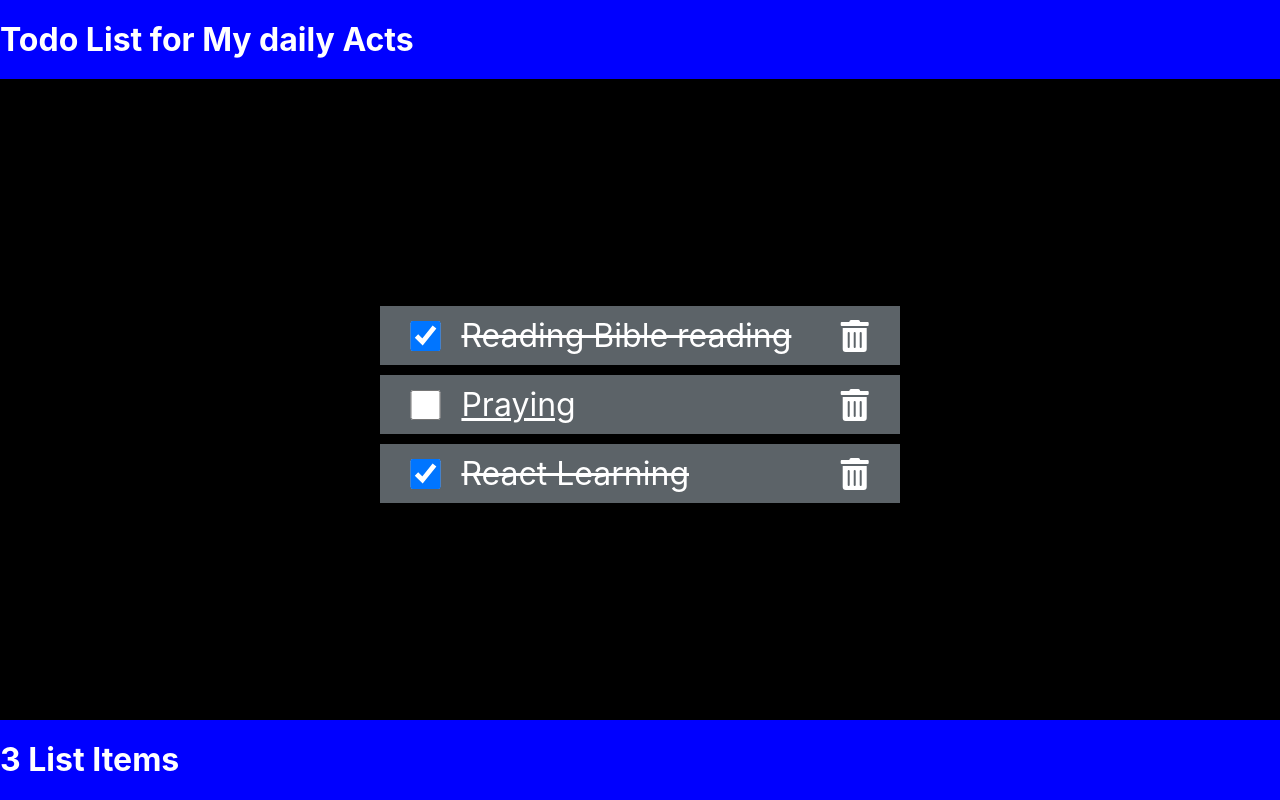
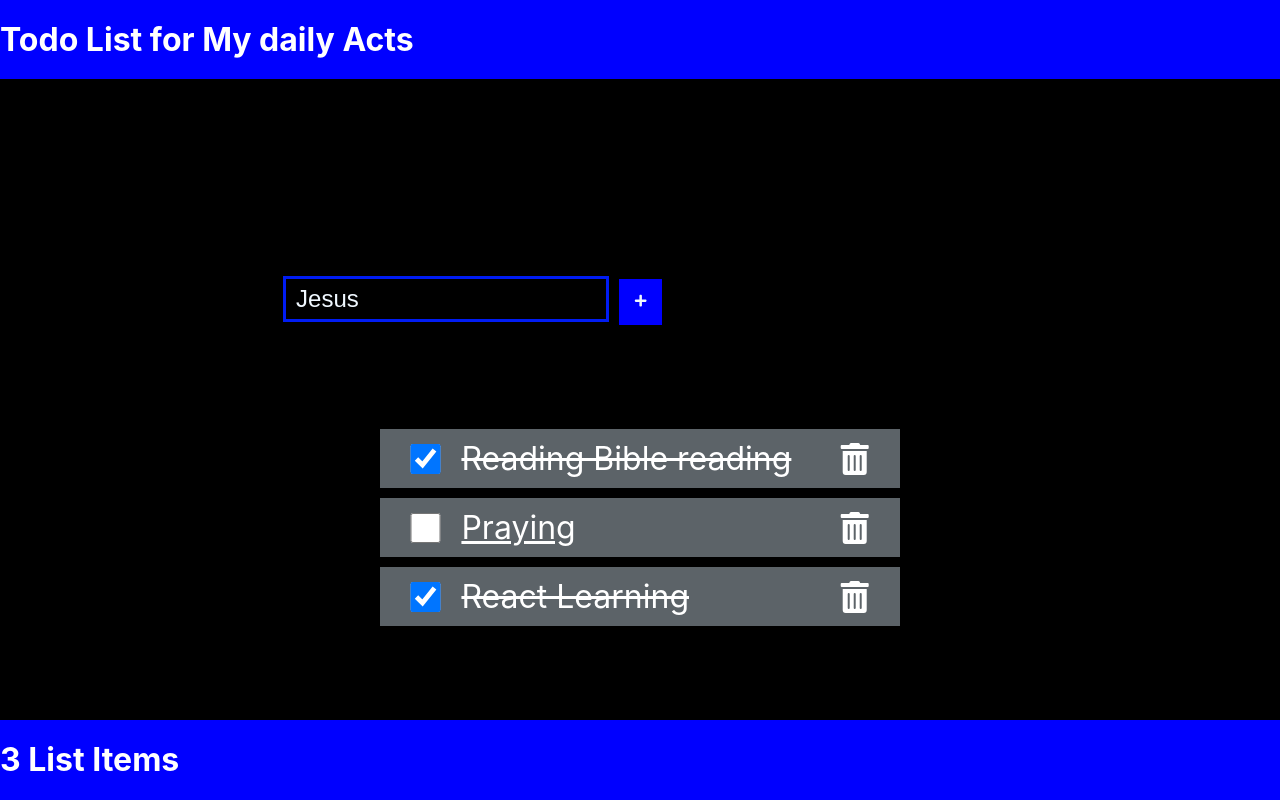
Before and after one commit to Vasanthkumar12/react-learning, a React (Create React App) app in the folder todo-list-app/: page / in a window 1280 px wide. Built offline with nearby package versions, Linux system fonts and the light colour scheme.

Commit message:
Controlled Component - Add new Todo to the existing list concept has completed

```diff
--- /dev/null
+++ b/todo-list-app/src/AddItem.css
@@ -0,0 +1,28 @@
+#form {
+    background-color: black;
+    margin: 0px;
+    padding: 0px;
+    padding-top: 200px;
+}
+
+#addItem {
+    margin-left: -65px;
+}
+
+#add-item {
+    padding: 5px 0px 5px 10px;
+    margin-left: 280px;
+    margin-top: -10px;
+    font-size: 1.5em;
+    border: 3px solid rgb(0, 28, 243);
+    background-color: black;
+    color: aliceblue;
+}
+
+#item-button {
+    margin-left: 10px;
+    background-color: blue;
+    color: aliceblue;
+    border: none;
+    padding: 15px;
+}
--- /dev/null
+++ b/todo-list-app/src/AddItem.js
@@ -0,0 +1,24 @@
+import React from 'react'
+import './AddItem.css'
+import { FaPlus } from 'react-icons/fa'
+
+export default function AddItem({addItem, setAddItem, handleSubmit}) {
+  return (
+    <form id="form" onSubmit={handleSubmit}>
+        <label id="addItem" htmlFor="addItem">Add Item</label>
+        <input
+            id='add-item'
+            type="text"
+            placeholder='Add Item'
+            required
+            value = {addItem}
+            onChange = {(e) => setAddItem(e.target.value)}
+        />
+        <button id="item-button" type='submit' aria-label='Add Item'>
+            <FaPlus
+                role= 'button'
+            />
+        </button>
+    </form>
+  )
+}
--- a/todo-list-app/src/App.js
+++ b/todo-list-app/src/App.js
@@ -3,6 +3,7 @@ import Content from './Content';
 import Header from './Header';
 import Footer from './Footer';
 import { useState } from 'react'
+import AddItem from './AddItem';
 
 function App() {
   const [todos, setTodos] = useState(
@@ -35,9 +36,33 @@ function App() {
       setTodos(todoss)
   }
 
+  const [addItem, setAddItem] = useState('Jesus')
+
+  let handleSubmit = (e) => {
+    e.preventDefault()
+    if(!addItem) return
+    console.log(addItem)
+    // Add todo in the existing list
+    addTodo(addItem)
+    setAddItem('')
+
+  }
+
+  const addTodo = (todo) => {
+    let id = todos.length ? (todos[todos.length - 1].id + 1) : 1
+    let newTodo = {id, checked: false, todo}
+    let listOfTodos = [...todos, newTodo]
+    setTodos(listOfTodos)
+  }
+
   return (
     <div id="container">
       <Header title= "Todo List for My daily Acts"/>
+      <AddItem
+        addItem = {addItem}
+        setAddItem = {setAddItem}
+        handleSubmit = {handleSubmit}
+      />
       <Content
         todos = {todos}
         handleChange = {handleChange}
```
